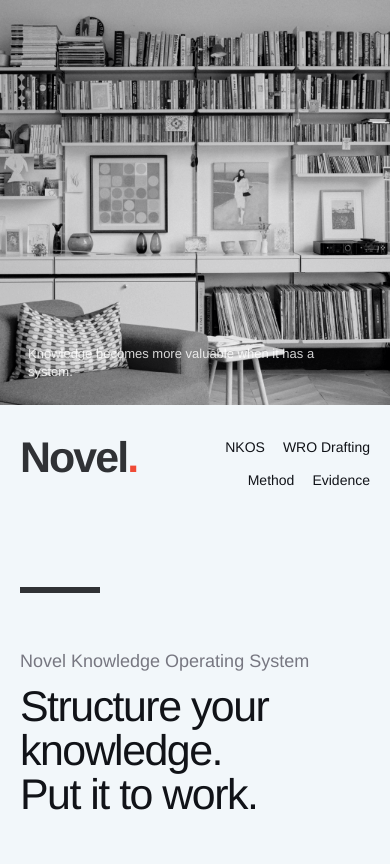
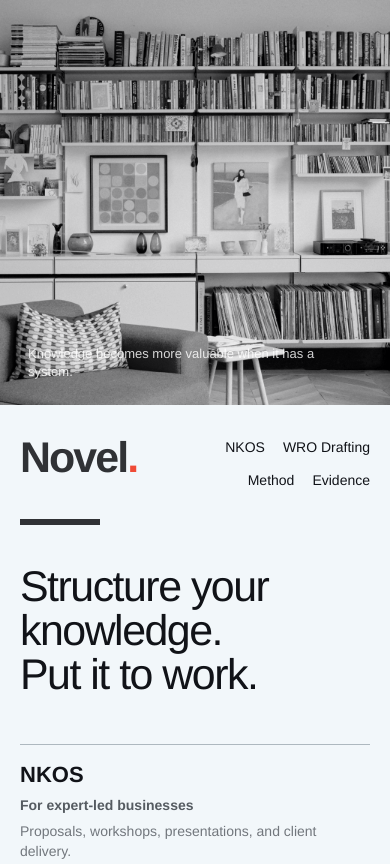
Before and after one commit to NovelBamboo/novelsoftware-web, a website: page index.html in a window 390 px wide. Shown: the top 864 px of the page. Drawn offline with nearby package versions, Linux system fonts and the light colour scheme.

Commit message:
Updated:
- Removed “Novel Knowledge Operating System.”
- Eliminated the oversized empty area.
- Reduced the layout to:
  - Masthead
  - 32px offset to the short rule
  - 48px offset to the main heading
- Added equivalent tighter mobile spacing.

All seven pages continue to pass validation.

```diff
--- a/index.html
+++ b/index.html
@@ -32,8 +32,6 @@
       </div>
 
       <div class="original-rule" aria-hidden="true"></div>
-
-      <p class="original-kicker">Novel Knowledge Operating System</p>
       <h1 id="home-title">Structure your knowledge.<br />Put it to work.</h1>
 
       <div class="original-products">
--- a/public/assets/site.css
+++ b/public/assets/site.css
@@ -232,15 +232,14 @@ input:focus, select:focus, textarea:focus, a:focus-visible, button:focus-visible
 .original-visual::after { content: ""; position: absolute; inset: 0; background: rgba(7, 11, 17, .08); pointer-events: none; }
 .original-visual figcaption { position: absolute; z-index: 1; left: 28px; right: 28px; bottom: 24px; color: rgba(255,255,255,.82); font-size: 13px; line-height: 18px; }
 .original-panel { min-width: 0; display: flex; flex-direction: column; padding: clamp(32px, 5vw, 72px); background: #f2f7fa; }
-.original-masthead { display: flex; align-items: baseline; justify-content: space-between; gap: 40px; margin-bottom: clamp(48px, 7vw, 96px); }
+.original-masthead { display: flex; align-items: baseline; justify-content: space-between; gap: 40px; margin-bottom: 0; }
 .original-nav { display: flex; flex-wrap: wrap; gap: 24px; margin: 0; font-size: 14px; }
 .original-nav a { text-decoration: none; }
 .original-nav a:hover { color: var(--blue); }
 .original-brand { display: block; flex: 0 0 auto; color: #303235; font-size: clamp(36px, 3.5vw, 56px); line-height: .95; font-weight: 800; letter-spacing: -.045em; text-decoration: none; }
 .original-brand span { color: var(--red); }
-.original-rule { width: 80px; height: 6px; margin-top: 40px; background: #303235; }
-.original-kicker { margin: clamp(48px, 7vw, 88px) 0 0; color: #777781; font-size: 18px; line-height: 24px; }
-.original-panel h1 { max-width: 820px; margin: 12px 0 0; font-size: clamp(40px, 4vw, 64px); line-height: 1.02; letter-spacing: -.035em; }
+.original-rule { width: 80px; height: 6px; margin-top: 32px; background: #303235; }
+.original-panel h1 { max-width: 820px; margin: 48px 0 0; font-size: clamp(40px, 4vw, 64px); line-height: 1.02; letter-spacing: -.035em; }
 .original-products { display: grid; grid-template-columns: 1fr 1fr; gap: 32px; margin-top: clamp(48px, 6vw, 72px); }
 .original-products a { display: grid; gap: 6px; padding-top: 16px; border-top: 1px solid #aeb8bf; text-decoration: none; }
 .original-products a:hover { border-top-color: var(--blue); color: var(--blue); }
@@ -256,10 +255,11 @@ input:focus, select:focus, textarea:focus, a:focus-visible, button:focus-visible
   .original-frame { min-height: 100svh; grid-template-columns: 1fr; }
   .original-visual { min-height: 48svh; }
   .original-panel { padding: 32px 20px 48px; }
-  .original-masthead { align-items: flex-start; margin-bottom: 56px; }
+  .original-masthead { align-items: flex-start; margin-bottom: 0; }
   .original-nav { justify-content: flex-end; gap: 12px 18px; }
   .original-brand { font-size: clamp(38px, 11vw, 64px); }
-  .original-kicker { margin-top: 56px; }
+  .original-rule { margin-top: 28px; }
+  .original-panel h1 { margin-top: 40px; }
   .original-panel h1 { font-size: clamp(40px, 11vw, 60px); }
   .original-products { grid-template-columns: 1fr; gap: 24px; }
   .original-cta { margin-top: 48px; }
```
